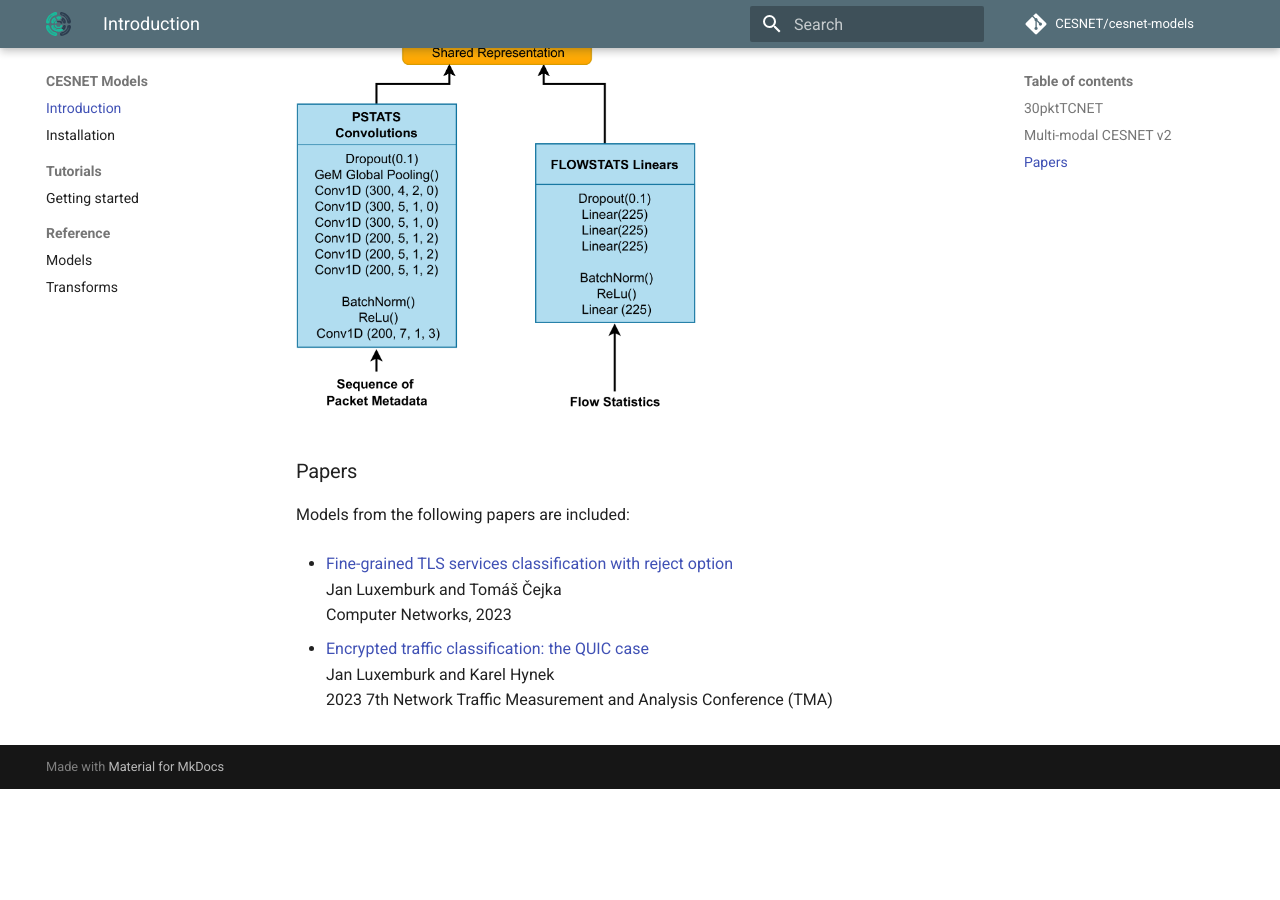
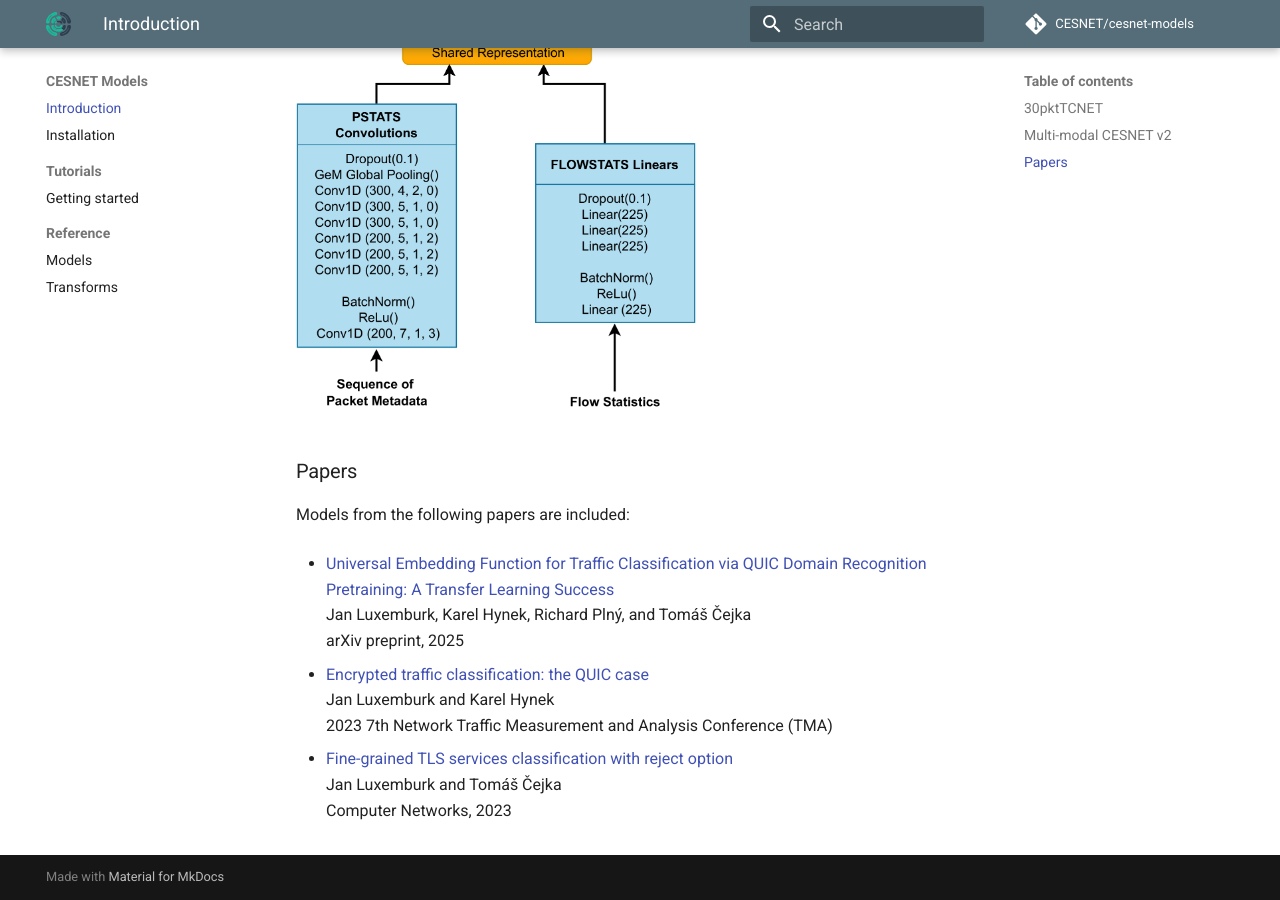
Before and after one commit to CESNET/cesnet-models, an MkDocs documentation site: the page built from docs/index.md, in a window 1280 px wide and 900 px high, scrolled down 1101 px. Built offline with MkDocs 1.6.1 and Material for MkDocs 9.7.7, drawn with Linux system fonts in a browser that asks for light colours; comment, search, counter and statistics services are not loaded; before the commit the page ends 1890 px from its top, so only the background shows below that.

Commit message:
Add reference to arxiv preprint

```diff
--- a/docs/index.md
+++ b/docs/index.md
@@ -19,10 +19,14 @@ An older network architecture, which apart from packet sequences also utilizes f
 
 Models from the following papers are included:
 
-* [Fine-grained TLS services classification with reject option](https://doi.org/10.1016/j.comnet.2022.109467) <br>
-Jan Luxemburk and Tomáš Čejka <br>
-Computer Networks, 2023
+* [Universal Embedding Function for Traffic Classification via QUIC Domain Recognition Pretraining: A Transfer Learning Success](https://doi.org/10.48550/arXiv.2502.12930) <br>
+Jan Luxemburk, Karel Hynek, Richard Plný, and Tomáš Čejka <br>
+arXiv preprint, 2025
 
 * [Encrypted traffic classification: the QUIC case](https://doi.org/10.23919/TMA58422.2023.10199052) <br>
 Jan Luxemburk and Karel Hynek <br>
 2023 7th Network Traffic Measurement and Analysis Conference (TMA)
+
+* [Fine-grained TLS services classification with reject option](https://doi.org/10.1016/j.comnet.2022.109467) <br>
+Jan Luxemburk and Tomáš Čejka <br>
+Computer Networks, 2023
```
Also changed, not shown: README.md (+7 -3 lines).
